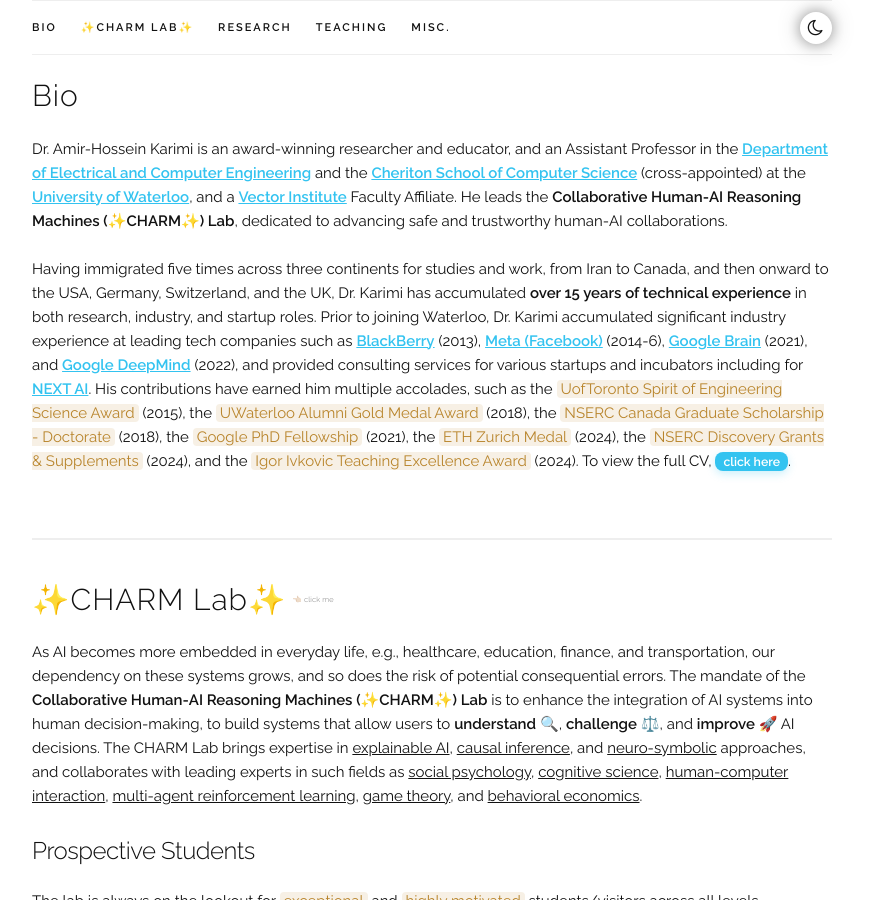
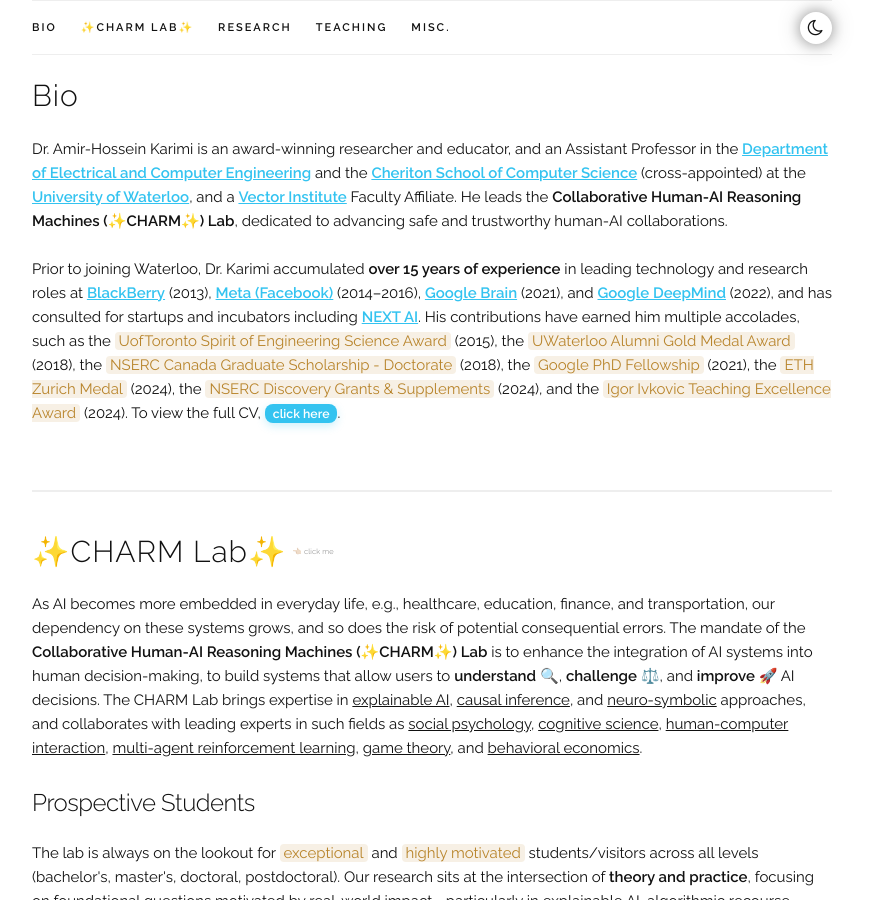
Before and after one commit to charmlab/website, a Jekyll site: the page built from index.html, in a window 1280 px wide and 900 px high, scrolled down 301 px. Shown: the whole window, without its empty margins (208-1079 px from the left). Built offline with Jekyll 4.4.1, drawn with Linux system fonts in a browser that asks for light colours; some web fonts are replaced.

Commit message:
Brief rewrite of bio.

```diff
--- a/index.html
+++ b/index.html
@@ -12,14 +12,16 @@ title: Home
     <br>
     <br>
 
-    Having immigrated five times across three continents for studies and work, from Iran to Canada, and then onward to the USA, Germany, Switzerland, and the UK, Dr. Karimi has accumulated <b>over 15 years of technical experience</b> in both research, industry, and startup roles.
+    <!-- Having immigrated five times across three continents for studies and work, from Iran to Canada, and then onward to the USA, Germany, Switzerland, and the UK, Dr. Karimi has accumulated <b>over 15 years of technical experience</b> in both research, industry, and startup roles. -->
 
-    Prior to joining Waterloo, Dr. Karimi accumulated significant industry experience at leading tech companies such as
+    Prior to joining Waterloo, Dr. Karimi accumulated <b>over 15 years of experience</b> in leading technology and research roles at
     <a href="https://www.blackberry.com/" target="_blank">BlackBerry</a> (2013),
-    <a href="https://about.meta.com/" target="_blank">Meta (Facebook)</a> (2014-6),
+    <a href="https://about.meta.com/" target="_blank">Meta (Facebook)</a> (2014–2016),
     <a href="https://ai.google/research/teams/brain/" target="_blank">Google Brain</a> (2021),
     and <a href="https://www.deepmind.com/" target="_blank">Google DeepMind</a> (2022),
-    and provided consulting services for various startups and incubators including for <a href="https://www.nextcanada.com/next-ai/" target="_blank">NEXT AI</a>.
+    and has consulted for startups and incubators including
+    <a href="https://www.nextcanada.com/next-ai/" target="_blank">NEXT AI</a>.
+
 
     His contributions have earned him multiple accolades, such as the <span class="award">UofToronto Spirit of Engineering Science Award</span> (2015), the <span class="award">UWaterloo Alumni Gold Medal Award</span> (2018), the <span class="award">NSERC Canada Graduate Scholarship - Doctorate</span> (2018), the <span class="award">Google PhD Fellowship</span> (2021), the <span class="award">ETH Zurich Medal</span> (2024), the <span class="award">NSERC Discovery Grants & Supplements</span> (2024), and the <span class="award">Igor Ivkovic Teaching Excellence Award</span> (2024). To view the full CV, <a class="inline-cta" href={{ "/assets/cv/cv.pdf" | prepend: site.baseurl }} target="_blank">click here</a>.
   </p>
```
